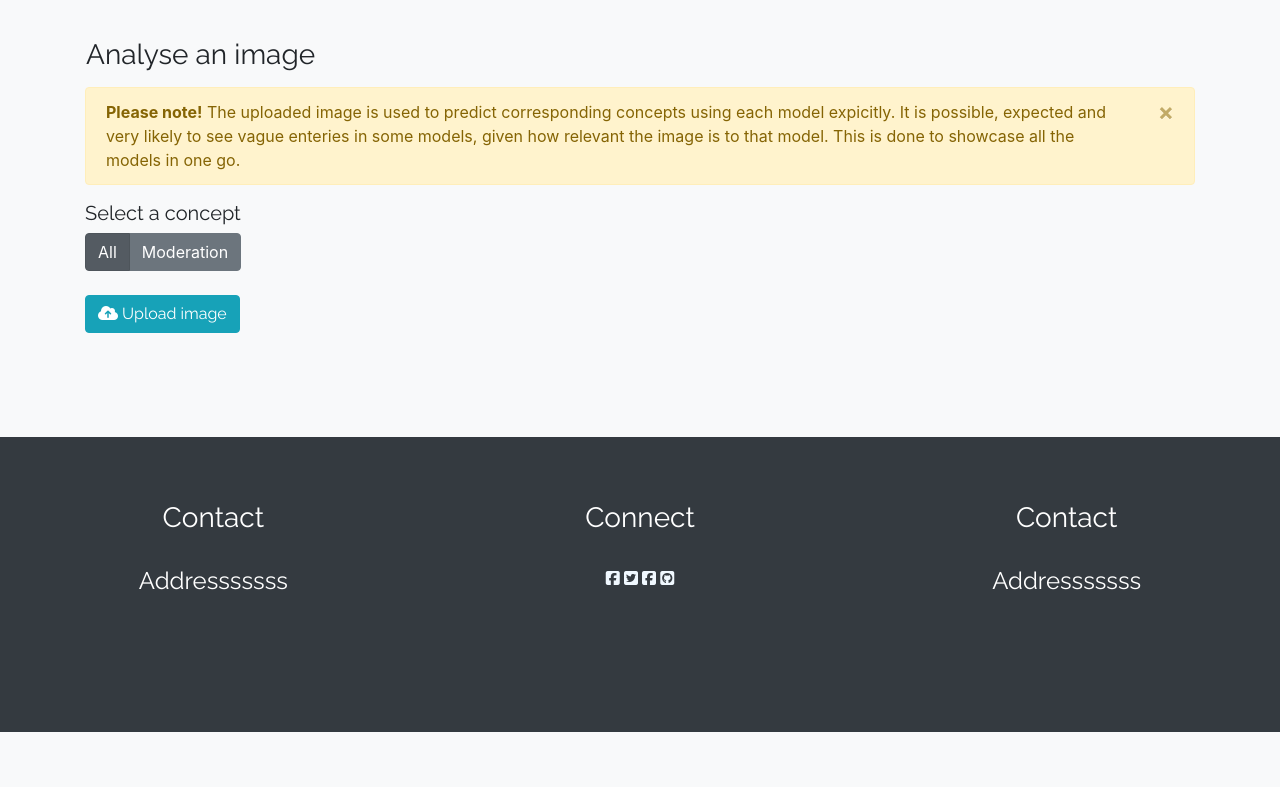
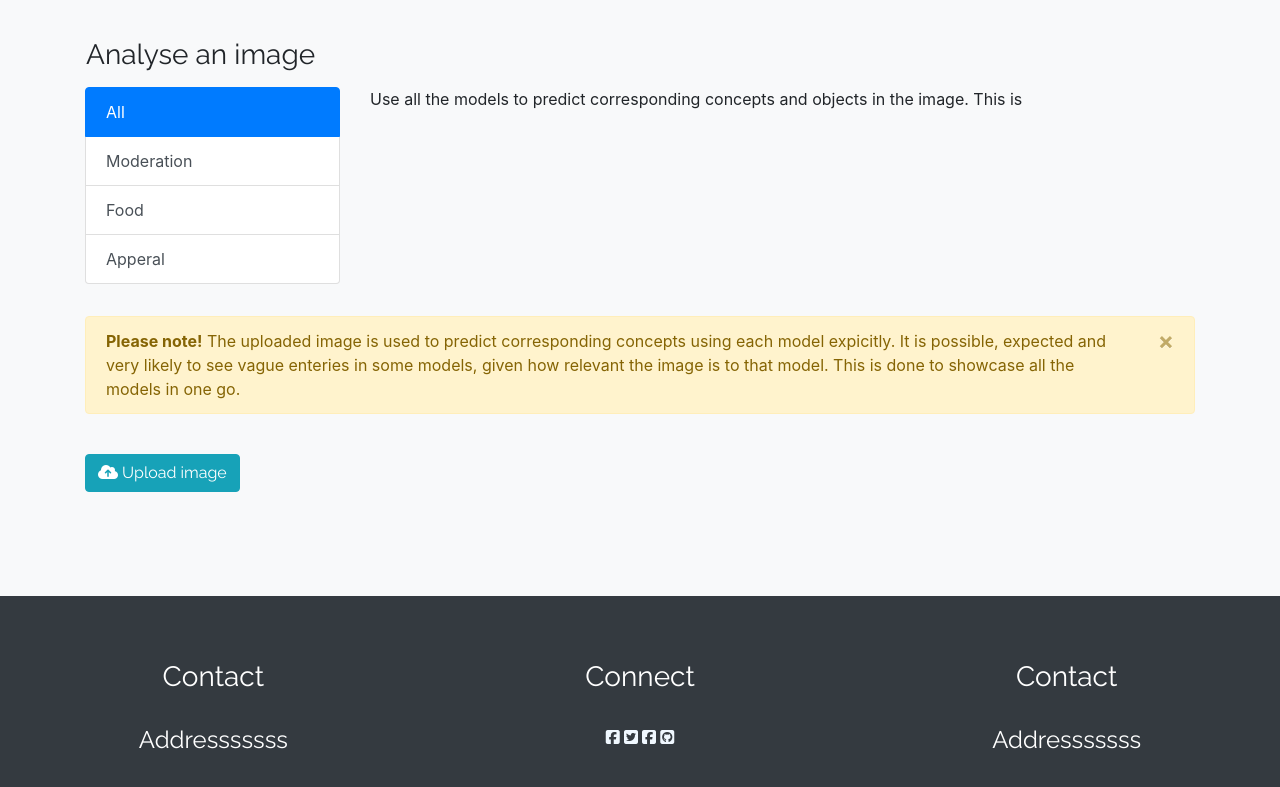
Before and after one commit to edith141/Image-Recognition-App-GEN, a plain HTML site: page index.html in a window 1280 px wide. Shown: the part 874-1661 px from the top of the page. Before the commit the page ends 1606 px from the top, so only its background shows below. Drawn offline with nearby package versions, Linux system fonts and the light colour scheme; a script that the page names is missing; a web font is replaced by a local one.

Commit message:
UI changes and new features
UI changes to select the model. Users can now choose individual models.

```diff
--- a/index.html
+++ b/index.html
@@ -67,6 +67,24 @@
                     <h3 class="px-3 mb-3 body-heading">Analyse an image</h3>
                 </div>
             </div>
+            <div class="row mb-3">
+                <div class="col-sm-4 col-xl-3 mb-3">
+                  <div class="list-group " id="list-tab" role="tablist">
+                    <a class="list-group-item list-group-item-action active" id="list-home-list" data-toggle="list" href="#list-home" role="tab" aria-controls="home">All</a>
+                    <a class="list-group-item list-group-item-action" id="list-profile-list" data-toggle="list" href="#list-profile" role="tab" aria-controls="profile" onclick="setModel('moderation')">Moderation</a>
+                    <a class="list-group-item list-group-item-action" id="list-messages-list" data-toggle="list" href="#list-messages" role="tab" aria-controls="messages">Food</a>
+                    <a class="list-group-item list-group-item-action" id="list-settings-list" data-toggle="list" href="#list-settings" role="tab" aria-controls="settings">Apperal</a>
+                  </div>
+                </div>
+                <div class="col-sm-8">
+                  <div class="tab-content" id="nav-tabContent">
+                    <div class="tab-pane fade show active" id="list-home" role="tabpanel" aria-labelledby="list-home-list">Use all the models to predict corresponding concepts and objects in the image. This is </div>
+                    <div class="tab-pane fade" id="list-profile" role="tabpanel" aria-labelledby="list-profile-list">...</div>
+                    <div class="tab-pane fade" id="list-messages" role="tabpanel" aria-labelledby="list-messages-list">...</div>
+                    <div class="tab-pane fade" id="list-settings" role="tabpanel" aria-labelledby="list-settings-list">...</div>
+                  </div>
+                </div>
+              </div>
             <div class="alert alert-warning alert-dismissible fade show" role="alert">
                 <strong>Please note!</strong> The uploaded image is used to predict corresponding concepts using each model expicitly. It is possible, expected and very likely to see vague enteries in some models, given how relevant the image is to that model. This is done to showcase all the models in one go.
                 <button type="button" class="close" data-dismiss="alert" aria-label="Close">
@@ -80,7 +98,7 @@
                             <img src="" alt="Image Preview" class="photo img-responsive" id = "photo">
                         </div>
 
-                        <div>
+                        <!-- <div>
                             <h5 class = "body-heading">Select a concept</h4>
                             <div class="btn-group btn-group-toggle" data-toggle="buttons">
                                 <label class="btn btn-secondary active">
@@ -93,7 +111,7 @@
 
 
                         </div>
-
+                         -->
 
                         <label for="file-upload" class="custom-file-upload btn btn-info my-4">
                             <i class="fa fa-cloud-upload"></i> Upload image
--- a/index.js
+++ b/index.js
@@ -11,18 +11,25 @@ let app = new Clarifai.App({
   apiKey: clarifaiApiKey
 });
 
+//setModel
+const setModel = (modelName) => {
+  workflowId = modelName;
+  console.log(workflowId);
+}
+
+
 // Handles image upload
 function uploadImage() {
   let preview = document.querySelector('img');
   let file = document.querySelector('input[type=file]').files[0];
   let reader = new FileReader();
-  if (document.getElementById('option2').checked) {
-    workflowId = document.getElementById('option2').value;
-    console.log(workflowId);
-  }
-  else {
-    workflowId = 'allmodelworkflow';
-  }
+  // if (document.getElementById('option2').checked) {
+  //   workflowId = document.getElementById('option2').value;
+  //   console.log(workflowId);
+  // }
+  // else {
+  //   workflowId = 'allmodelworkflow';
+  // }
   document.querySelector('#analysis').innerHTML = "";
 
   reader.addEventListener("load", function () {
```
